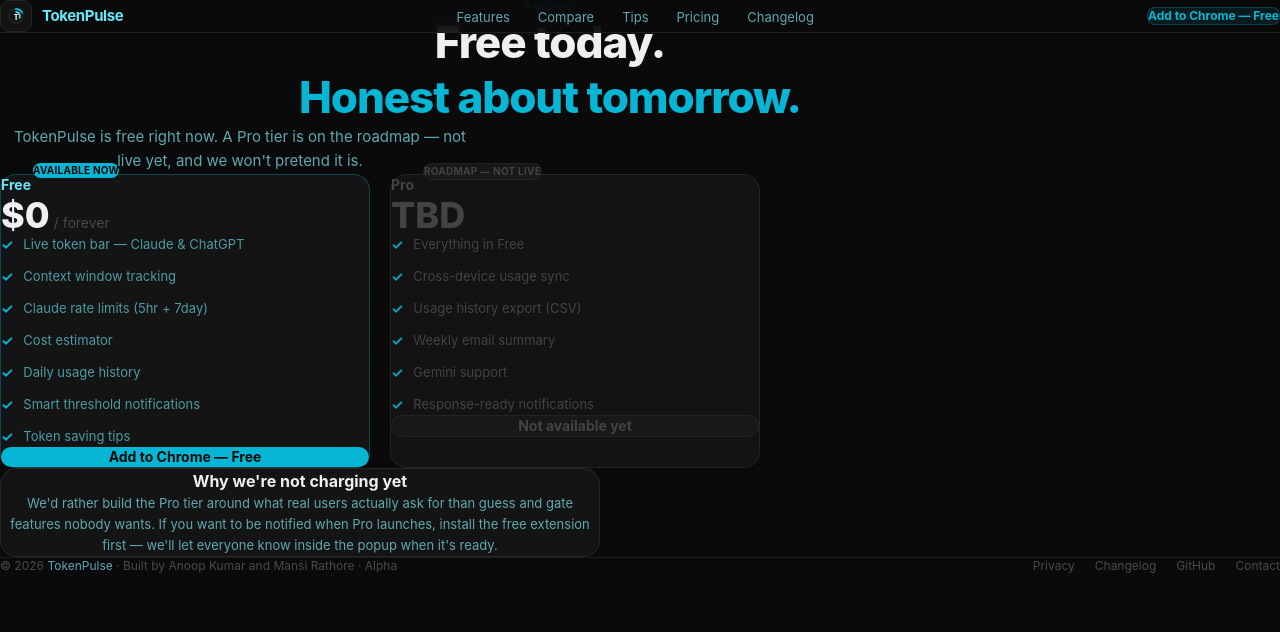
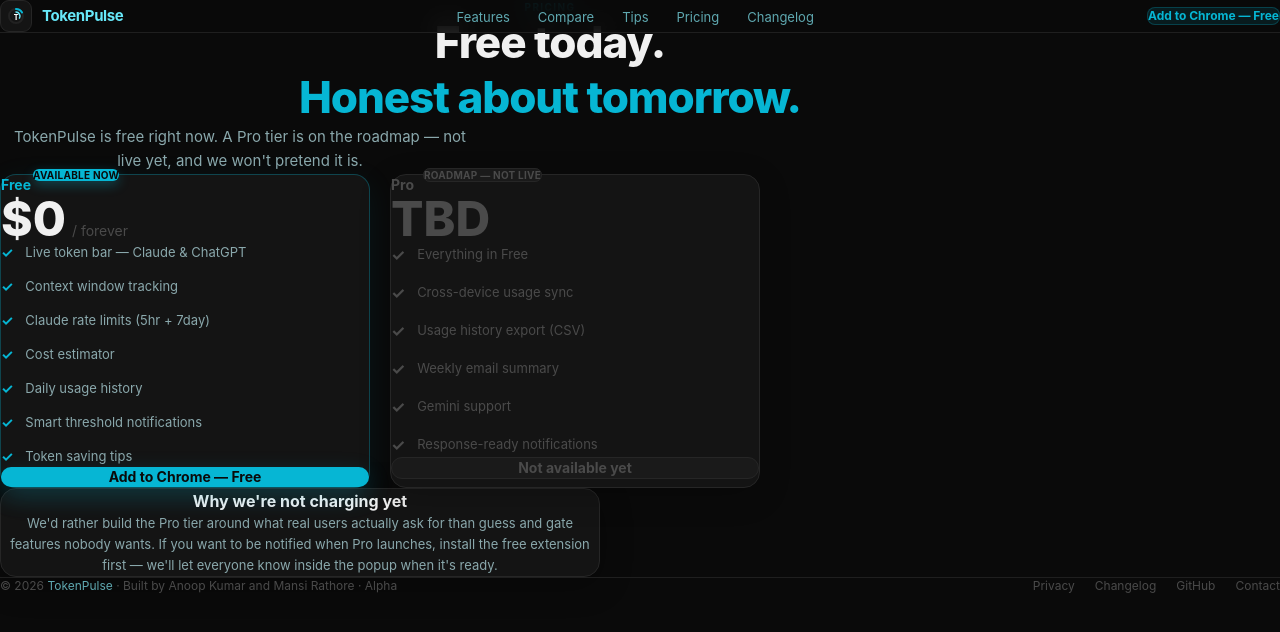
Before and after one commit to anu-ship-it/tokenpulse-web, a Next.js app: page /pricing in a window 1280 px wide. Shown: the top 632 px of the page. Built offline with nearby package versions, Linux system fonts and the light colour scheme.

Commit message:
Changes made in this file

```diff
--- a/app/pricing/page.tsx
+++ b/app/pricing/page.tsx
@@ -3,9 +3,6 @@ const STORE_URL =
 
 function Check() {
   return <span className="text-teal text-sm font-bold">✓</span>;
-}
-function Dash() {
-  return <span className="text-text-muted text-sm">—</span>;
 }
 
 const freeFeatures = [
@@ -30,7 +27,7 @@ const proFeatures = [
 export default function PricingPage() {
   return (
     <section className="pt-32 pb-24">
-      <div className="max-w-[1100px] mx-auto">
+      <div className="max-w-[1100px] mx-auto w-full px-6 md:px-10">
         <div className="text-center mb-16">
           <div className="text-[10px] font-bold tracking-[0.14em] text-teal uppercase mb-3">
             Pricing
@@ -40,7 +37,7 @@ export default function PricingPage() {
             <br />
             <span className="text-teal">Honest about tomorrow.</span>
           </h1>
-          <p className="text-[15px] text-teal-dim max-w-[480px] mx-auto leading-relaxed">
+          <p className="text-[15px] text-[#8aa8ac] max-w-[480px] mx-auto leading-relaxed">
             TokenPulse is free right now. A Pro tier is on the roadmap — not
             live yet, and we won&apos;t pretend it is.
           </p>
@@ -48,20 +45,22 @@ export default function PricingPage() {
 
         <div className="grid md:grid-cols-2 gap-5 max-w-[760px] mx-auto mb-16">
           {/* Free tier */}
-          <div className="bg-bg2 border border-teal/30 rounded-2xl p-8 relative">
-            <div className="absolute -top-3 left-8 text-[10px] font-bold tracking-wide px-3 py-1 rounded-full bg-teal text-bg">
-              AVAILABLE NOW
+          <div className="bg-bg2 border border-teal/30 rounded-2xl p-8 relative shadow-[0_8px_32px_rgba(6,182,212,0.08)]">
+            <div className="absolute -top-3.5 left-8">
+              <span className="text-[10px] font-bold tracking-wide px-3 py-1.5 rounded-full bg-teal text-bg shadow-[0_4px_12px_rgba(6,182,212,0.3)]">
+                AVAILABLE NOW
+              </span>
             </div>
-            <div className="text-sm font-bold text-teal-light mb-1">Free</div>
-            <div className="flex items-baseline gap-1 mb-6">
-              <span className="text-4xl font-extrabold">$0</span>
+            <div className="text-sm font-bold text-teal mb-2 mt-2">Free</div>
+            <div className="flex items-baseline gap-1.5 mb-8">
+              <span className="text-5xl font-extrabold">$0</span>
               <span className="text-sm text-text-muted">/ forever</span>
             </div>
-            <div className="flex flex-col gap-3 mb-8">
+            <div className="flex flex-col gap-3.5 mb-8">
               {freeFeatures.map((f) => (
-                <div key={f} className="flex items-center gap-2.5">
+                <div key={f} className="flex items-center gap-3">
                   <Check />
-                  <span className="text-[13px] text-[#4a9ba5]">{f}</span>
+                  <span className="text-[13px] text-[#8aa8ac]">{f}</span>
                 </div>
               ))}
             </div>
@@ -69,45 +68,52 @@ export default function PricingPage() {
               href={STORE_URL}
               target="_blank"
               rel="noopener noreferrer"
-              className="block text-center px-6 py-3 rounded-xl bg-teal text-bg text-sm font-bold hover:opacity-90 transition-opacity"
+              className="block text-center px-6 py-3.5 rounded-xl bg-teal text-bg text-sm font-bold hover:opacity-90 transition-opacity shadow-[0_8px_24px_rgba(6,182,212,0.2)]"
             >
               Add to Chrome — Free
             </a>
           </div>
 
           {/* Pro tier */}
-          <div className="bg-bg2 border border-border rounded-2xl p-8 relative opacity-90">
-            <div className="absolute -top-3 left-8 text-[10px] font-bold tracking-wide px-3 py-1 rounded-full bg-bg3 border border-border text-text-muted">
-              ROADMAP — NOT LIVE
+          <div className="bg-bg2 border border-border rounded-2xl p-8 relative shadow-[0_8px_32px_rgba(0,0,0,0.2)]">
+            <div className="absolute -top-3.5 left-8">
+              <span className="text-[10px] font-bold tracking-wide px-3 py-1.5 rounded-full bg-bg3 border border-border text-text-muted">
+                ROADMAP — NOT LIVE
+              </span>
             </div>
-            <div className="text-sm font-bold text-text-muted mb-1">Pro</div>
-            <div className="flex items-baseline gap-1 mb-6">
-              <span className="text-4xl font-extrabold text-text-muted">
+            <div className="text-sm font-bold text-text-muted mb-2 mt-2">
+              Pro
+            </div>
+            <div className="flex items-baseline gap-1.5 mb-8">
+              <span className="text-5xl font-extrabold text-text-muted">
                 TBD
               </span>
             </div>
-            <div className="flex flex-col gap-3 mb-8">
+            <div className="flex flex-col gap-3.5 mb-8">
               {proFeatures.map((f) => (
-                <div key={f} className="flex items-center gap-2.5">
-                  <Check />
+                <div key={f} className="flex items-center gap-3">
+                  <span className="text-text-muted font-bold flex-shrink-0">
+                    ✓
+                  </span>
                   <span className="text-[13px] text-text-muted">{f}</span>
                 </div>
               ))}
             </div>
-            <div className="block text-center px-6 py-3 rounded-xl bg-bg3 border border-border text-text-muted text-sm font-bold cursor-not-allowed">
+            <div className="block text-center px-6 py-3.5 rounded-xl bg-bg3 border border-border text-text-muted text-sm font-bold cursor-not-allowed select-none">
               Not available yet
             </div>
           </div>
         </div>
 
-        <div className="max-w-[600px] mx-auto bg-bg2 border border-border rounded-2xl p-8 text-center">
-          <h2 className="text-base font-bold mb-2">Why we&apos;re not charging yet</h2>
-          <p className="text-[13px] text-teal-dim leading-relaxed">
-            We&apos;d rather build the Pro tier around what real users
-            actually ask for than guess and gate features nobody wants. If
-            you want to be notified when Pro launches, install the free
-            extension first — we&apos;ll let everyone know inside the popup
-            when it&apos;s ready.
+        <div className="max-w-[600px] mx-auto bg-bg2 border border-border rounded-2xl p-8 text-center shadow-[0_8px_32px_rgba(0,0,0,0.3)]">
+          <h2 className="text-base font-bold mb-3">
+            Why we&apos;re not charging yet
+          </h2>
+          <p className="text-[13px] text-[#8aa8ac] leading-relaxed">
+            We&apos;d rather build the Pro tier around what real users actually
+            ask for than guess and gate features nobody wants. If you want to be
+            notified when Pro launches, install the free extension first —
+            we&apos;ll let everyone know inside the popup when it&apos;s ready.
           </p>
         </div>
       </div>
```
